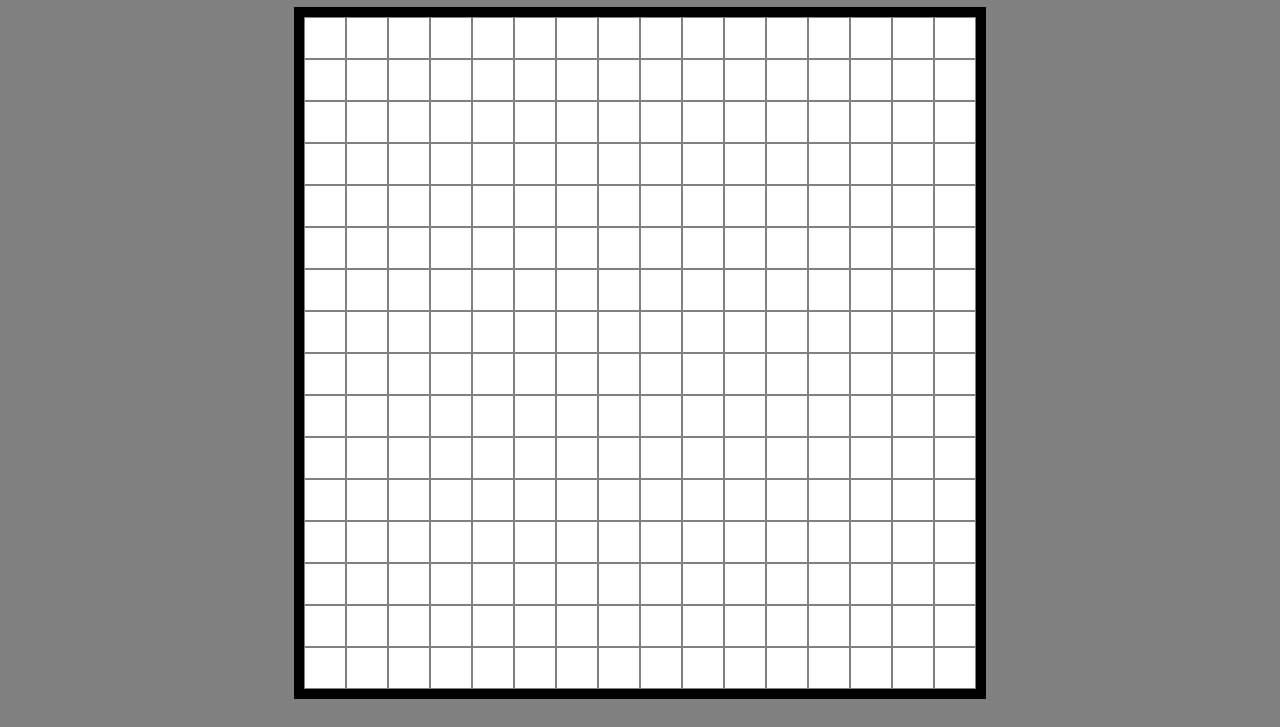
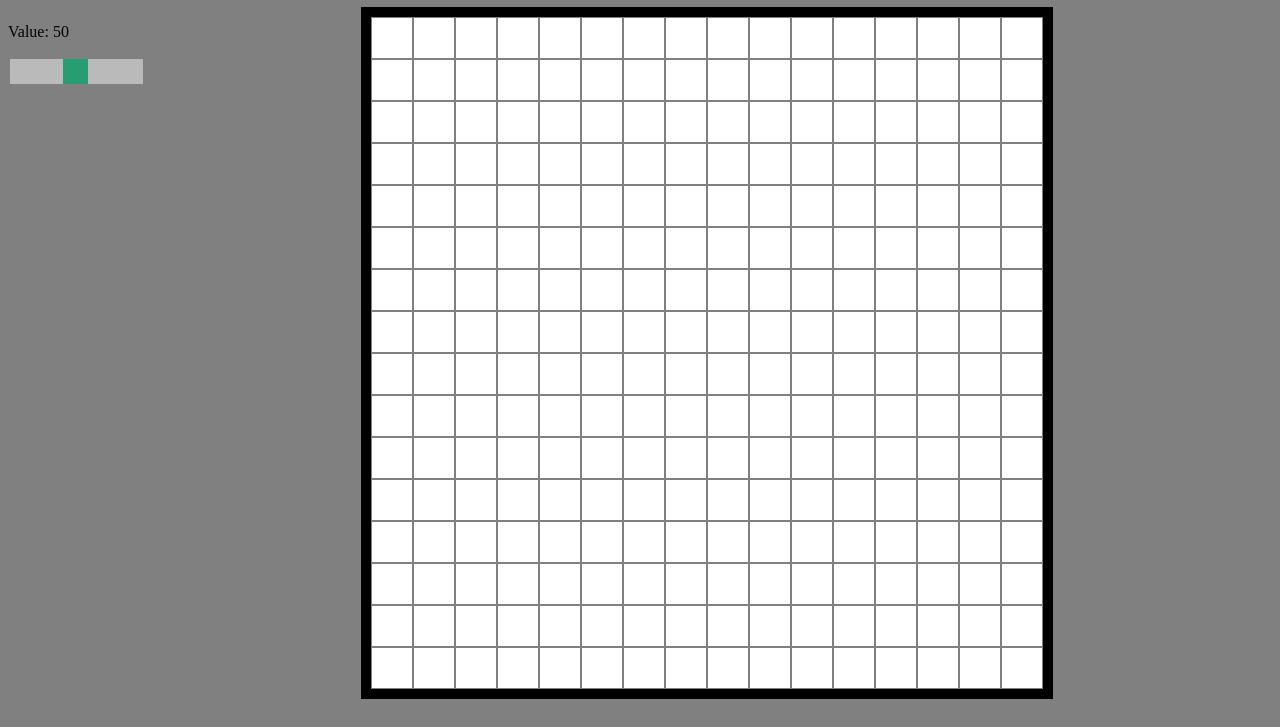
Before and after one commit to Luann00/Etch-a-Sketch, a plain HTML site: page index.html in a window 1280 px wide. Shown: the part 73-800 px from the top of the page. Drawn offline with Linux system fonts and the light colour scheme.

Commit message:
added slider

```diff
--- a/app.js
+++ b/app.js
@@ -10,6 +10,15 @@ container.appendChild(grid);
 
 let currentInk = "black";
 let isRainbow = false;
+
+var slider = document.getElementById("myRange");
+var output = document.getElementById("demo");
+output.innerHTML = slider.value; // Display the default slider value
+
+// Update the current slider value (each time you drag the slider handle)
+slider.oninput = function() {
+  output.innerHTML = this.value;
+}
 
 // Add 16x16 grid
 function createGrid() {
@@ -85,4 +94,6 @@ function generateRandomColor() {
 }
 
 
+
+
 createGrid();
--- a/index.html
+++ b/index.html
@@ -12,7 +12,10 @@
     <h1>Etch-a-Sketch</h1>
 
     <div class="container">
-
+        <div class="slidecontainer">
+            <p>Value: <span id="demo"></span></p>
+            <input type="range" min="1" max="100" value="50" class="slider" id="myRange">
+          </div>
     </div>
     <script src="app.js"></script>
 
--- a/style.css
+++ b/style.css
@@ -7,12 +7,12 @@ h1 {
 }
 
 
-.grid{
-    display:grid;
-    width:auto;
-    height:auto;
+.grid {
+    display: grid;
+    width: auto;
+    height: auto;
     margin: 0 auto;
-    border:solid 10px;
+    border: solid 10px;
     background-color: white;
 }
 
@@ -25,6 +25,35 @@ h1 {
 
 }
 
-.container{
-    display:flex;
+.container {
+    display: flex;
+    flex-direction: row;
 }
+
+.slider {
+    -webkit-appearance: none;
+    appearance: none;
+    width: 100%;
+    height: 25px;
+    background: #d3d3d3;
+    outline: none;
+    opacity: 0.7;
+    -webkit-transition: .2s;
+    transition: opacity .2s;
+}
+
+.slider::-webkit-slider-thumb {
+    -webkit-appearance: none;
+    appearance: none;
+    width: 25px;
+    height: 25px;
+    background: #04AA6D;
+    cursor: pointer;
+  }
+
+  .slider::-moz-range-thumb {
+    width: 25px;
+    height: 25px;
+    background: #04AA6D;
+    cursor: pointer;
+  }
```
